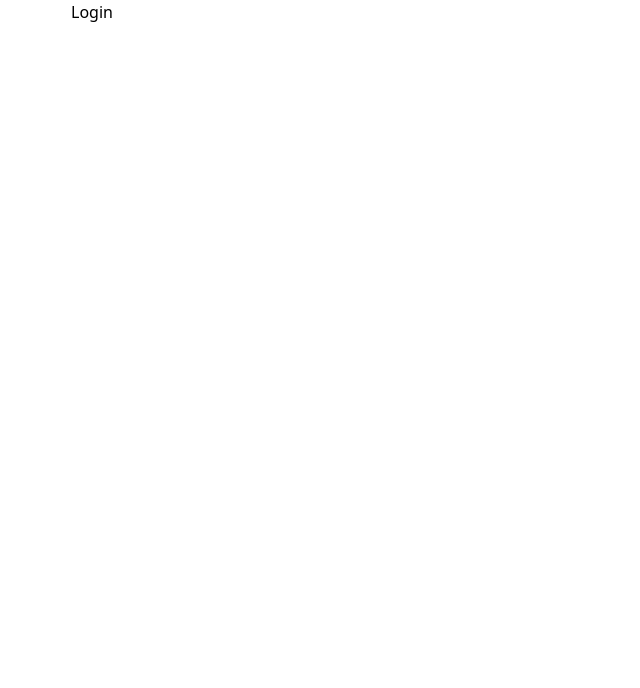
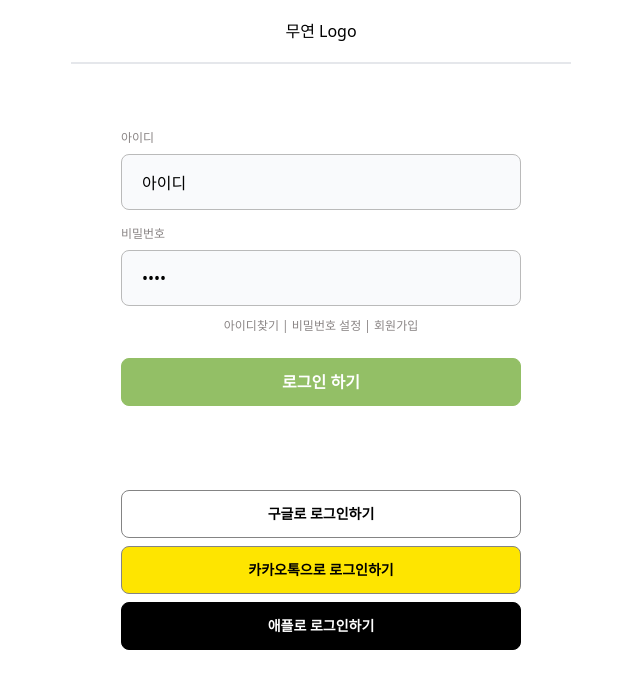
Before and after one commit to SKU-LikeLion12/hackathon_team1_front, a React (Create React App) app: page /login in a window 1280 px wide. Shown: the top 688 px of the page, without its empty margins (319-959 px from the left). Built offline with nearby package versions, Linux system fonts and the light colour scheme.

Commit message:
add Header component

```diff
--- a/src/App.js
+++ b/src/App.js
@@ -1,6 +1,6 @@
 import "./App.css";
 import { BrowserRouter, Route, Routes } from "react-router-dom";
-import Login from "./pages/Login";
+import Login from "./pages/LoginPage";
 
 function App() {
   return (
--- /dev/null
+++ b/src/components/Login.jsx
@@ -0,0 +1,53 @@
+import React from "react";
+import Header from "./Header";
+
+export default function Login() {
+  return (
+    <>
+      <Header />
+      <div className="flex justify-center items-center h-[calc(100vh-4rem)]">
+        <div className="w-[80%]">
+          <div>
+            <div className="text-[#8A8585] text-xs mb-2">아이디</div>
+            <input
+              type="text"
+              value="아이디"
+              className="w-full h-14 border-[1px] border-[#BABABA] bg-[#F9FAFC] rounded-lg px-5"
+            ></input>
+          </div>
+
+          <div className="mt-4 mb-3">
+            <div className="text-[#8A8585] text-xs mb-2">비밀번호</div>
+            <input
+              type="password"
+              value="비밀번호"
+              className="w-full h-14 border-[1px] border-[#BABABA] bg-[#F9FAFC] rounded-lg px-5"
+            ></input>
+          </div>
+
+          <div className="text-[#8A8585] text-xs mb-6 flex justify-center">
+            아이디찾기 | 비밀번호 설정 | 회원가입
+          </div>
+
+          <button className="w-full h-12 border-[1px] border-[#93BF66] bg-[#93BF66] rounded-lg text-white font-bold">
+            로그인 하기
+          </button>
+
+          <div className="my-20">
+            <button className="my-1 w-full h-12 border-[1px] border-[#848484] bg-white rounded-lg font-bold text-sm">
+              <div>구글로 로그인하기</div>
+            </button>
+
+            <button className="my-1 w-full h-12 border-[1px] border-[#848484] bg-[#FEE500] rounded-lg font-bold text-sm">
+              <div>카카오톡으로 로그인하기</div>
+            </button>
+
+            <button className="my-1 w-full h-12 border-[1px] border-[#000000] bg-[#000000] rounded-lg font-bold text-sm text-white">
+              <div>애플로 로그인하기</div>
+            </button>
+          </div>
+        </div>
+      </div>
+    </>
+  );
+}
--- a/src/pages/Login.jsx
+++ /dev/null
@@ -1,5 +0,0 @@
-import React from "react";
-
-export default function Login() {
-  return <div>Login</div>;
-}
--- /dev/null
+++ b/src/pages/LoginPage.jsx
@@ -0,0 +1,10 @@
+import React from "react";
+import Login from "../components/Login";
+
+export default function LoginPage() {
+  return (
+    <>
+      <Login />
+    </>
+  );
+}
```
